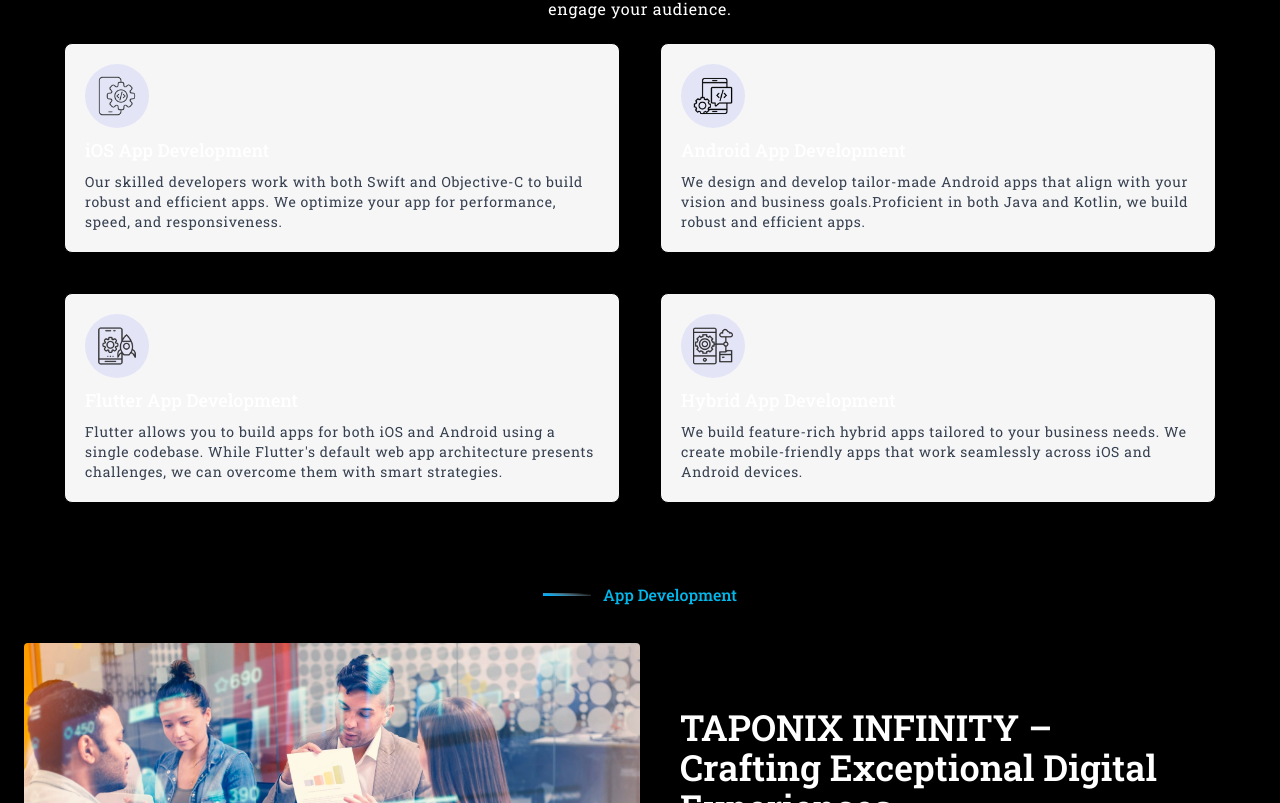
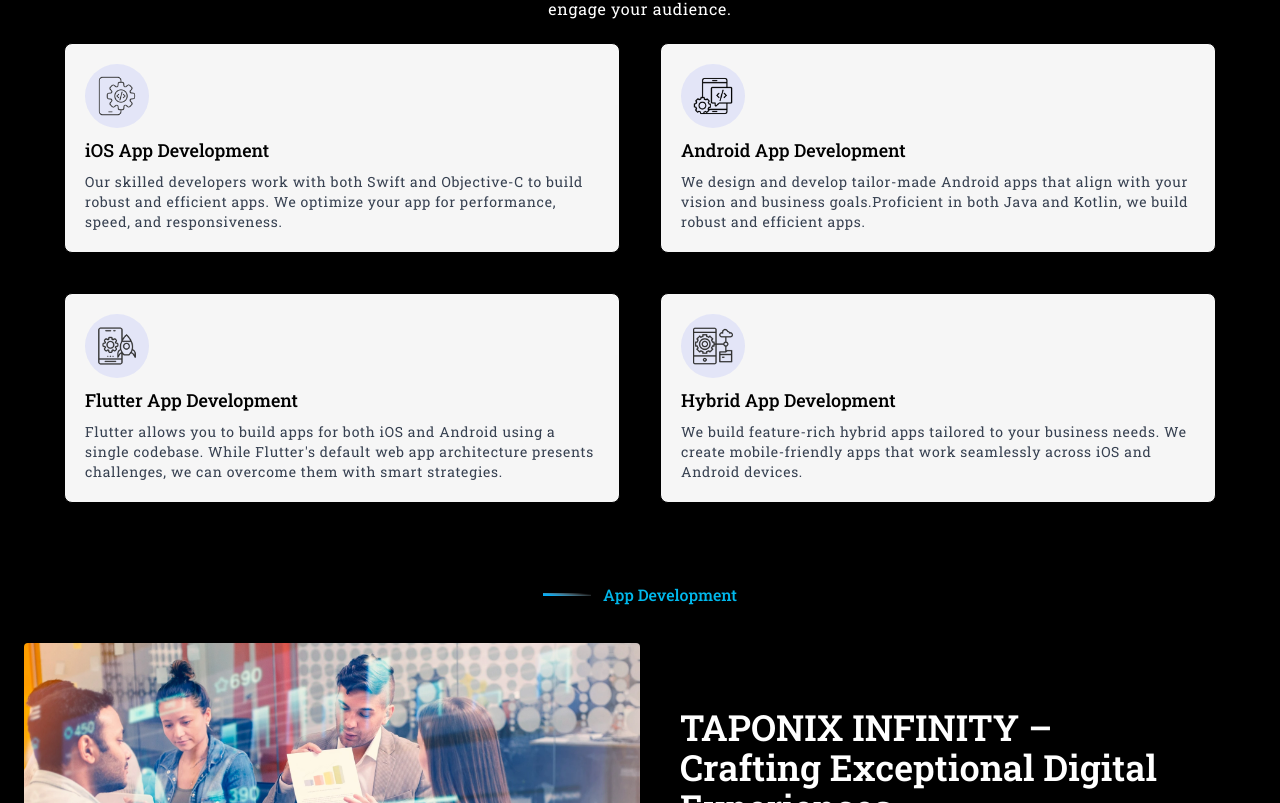
Before and after one commit to remeessalam/taponix, a React (Create React App) app: page /app-development in a window 1280 px wide. Shown: the part 1577-2380 px from the top of the page. Built offline with nearby package versions, Linux system fonts and the light colour scheme.

Commit message:
mail id updatd and app landing page services heading color changed

```diff
--- a/src/components/LandingPages/Services.jsx
+++ b/src/components/LandingPages/Services.jsx
@@ -74,7 +74,7 @@ const Services = ({ page }) => {
                     className="w-[3rem] grayscale"
                   />
                 </div>
-                <h6 className="font-medium text-lg">{item.title}</h6>
+                <h6 className="font-medium text-lg text-black">{item.title}</h6>
                 <p className="text-gray-700 text-sm">{item.description}</p>
               </div>
             ))}
--- a/src/data/constant.js
+++ b/src/data/constant.js
@@ -101,7 +101,7 @@ export const companyDetails = {
   logo: logoImg,
   phone: "+91-9492660509",
   location: "6-23-497, Gautham Nagar, Nizamabad, 503002, Telangana.",
-  email: "abc@xyz.com",
+  email: "info@taponixinfinity.com",
   whatsapplink:
     "https://api.whatsapp.com/send/?phone=9492660509&text&type=phone_number&app_absent=0",
 };
```
